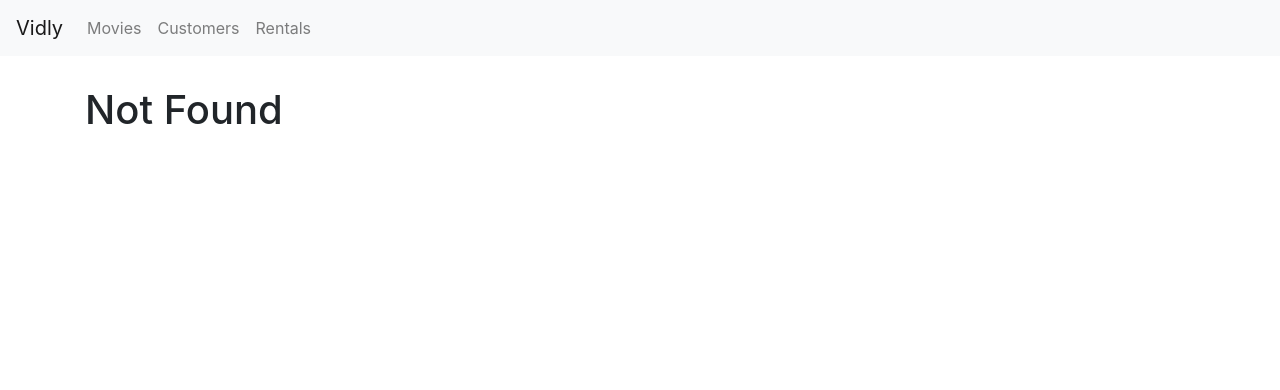
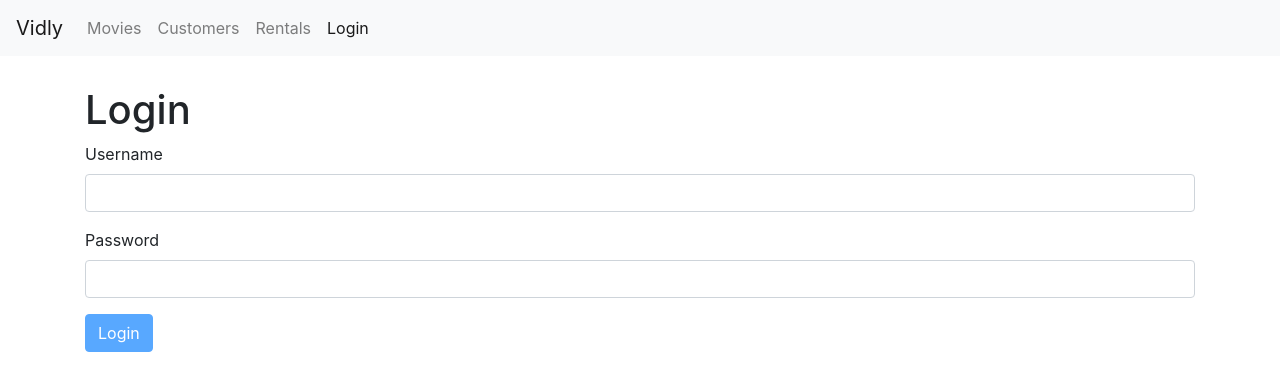
Before and after one commit to eyalkapah/react-movies-app, a React (Create React App) app: page /login in a window 1280 px wide. Before the commit this address led to /not-found. Shown: the top 390 px of the page. Built offline with nearby package versions, Linux system fonts and the light colour scheme.

Commit message:
add login

```diff
--- a/package.json
+++ b/package.json
@@ -5,6 +5,7 @@
   "dependencies": {
     "bootstrap": "^4.1.3",
     "font-awesome": "^4.7.0",
+    "joi-browser": "^13.4.0",
     "lodash": "^4.17.11",
     "prop-types": "^15.6.2",
     "react": "^16.5.2",
--- a/src/App.js
+++ b/src/App.js
@@ -6,6 +6,7 @@
 import Rentals from "./components/rentals";
 import NotFound from "./components/common/notFound";
 import MovieForm from "./components/movieForm";
+import LoginForm from "./components/loginForm";
 import "./App.css";
 class App extends Component {
   render() {
@@ -14,6 +15,7 @@
         <NavBar />
         <main className="container">
           <Switch>
+            <Route path="/login" component={LoginForm} />
             <Route path="/movies/:id" component={MovieForm} />
             <Route path="/movies" component={Movies} />
             <Route path="/customers" component={Customers} />
--- /dev/null
+++ b/src/components/common/form.jsx
@@ -0,0 +1,78 @@
+import React, { Component } from "react";
+import Input from "./input";
+import Joi from "joi-browser";
+
+class Form extends Component {
+  state = { data: {}, errors: {} };
+
+  validate = () => {
+    const options = { abortEarly: false };
+    const result = Joi.validate(this.state.data, this.schema, options);
+
+    if (!result.error) return null;
+
+    const errors = {};
+
+    for (const item of result.error.details) {
+      errors[item.path[0]] = item.message;
+    }
+
+    return errors;
+  };
+
+  validateProperty = ({ name, value }) => {
+    const obj = { [name]: value }; // computed property in ES6
+    const schema = { [name]: this.schema[name] };
+    const { error } = Joi.validate(obj, schema);
+
+    return error ? error.details[0].message : null;
+  };
+
+  handleSubmit = e => {
+    e.preventDefault(); // prevent the submission of the form in order to prevent full reload
+
+    const errors = this.validate();
+    this.setState({ errors: errors || {} });
+
+    if (errors) return;
+
+    this.doSubmit();
+  };
+
+  handleChange = ({ currentTarget: input }) => {
+    const errors = { ...this.state.errors };
+    const errorMessage = this.validateProperty(input);
+
+    if (errorMessage) errors[input.name] = errorMessage;
+    else delete errors[input.name];
+
+    const { data } = { ...this.state };
+    data[input.name] = input.value;
+    this.setState({ data, errors });
+  };
+
+  renderButton(label) {
+    return (
+      <button disabled={this.validate()} className="btn btn-primary">
+        {label}
+      </button>
+    );
+  }
+
+  renderInput(name, label, type = "text") {
+    const { data, errors } = this.state;
+
+    return (
+      <Input
+        type={type}
+        name={name}
+        label={label}
+        value={data[name]}
+        onChange={this.handleChange}
+        error={errors[name]}
+      />
+    );
+  }
+}
+
+export default Form;
--- /dev/null
+++ b/src/components/common/input.jsx
@@ -0,0 +1,13 @@
+import React from "react";
+
+const Input = ({ name, label, error, ...rest }) => {
+  return (
+    <div className="form-group">
+      <label htmlFor={name}>{label}</label>
+      <input {...rest} className="form-control" name={name} id={name} />
+      {error && <div className="alert alert-danger">{error}</div>}
+    </div>
+  );
+};
+
+export default Input;
--- a/src/components/common/navbar.jsx
+++ b/src/components/common/navbar.jsx
@@ -19,6 +19,9 @@
           <NavLink className="nav-item nav-link" to="/rentals">
             Rentals
           </NavLink>
+          <NavLink className="nav-item nav-link" to="/login">
+            Login
+          </NavLink>
         </div>
       </nav>
     );
--- a/src/components/common/tableBody.jsx
+++ b/src/components/common/tableBody.jsx
@@ -1,5 +1,4 @@
 import React, { Component } from "react";
-import { Link } from "react-router-dom";
 import _ from "lodash";
 
 class TableBody extends Component {
--- /dev/null
+++ b/src/components/loginForm.jsx
@@ -0,0 +1,36 @@
+import React from "react";
+import Joi from "joi-browser";
+import Form from "./common/form";
+
+class LoginForm extends Form {
+  state = {
+    data: { username: "", password: "" },
+    errors: {}
+  };
+
+  schema = {
+    username: Joi.string()
+      .required()
+      .label("Username"),
+    password: Joi.string()
+      .required()
+      .label("Password")
+  };
+
+  doSubmit = () => {};
+
+  render() {
+    return (
+      <div>
+        <h1>Login</h1>
+        <form onSubmit={this.handleSubmit}>
+          {this.renderInput("username", "Username")}
+          {this.renderInput("password", "Password", "password")}
+          {this.renderButton("Login")}
+        </form>
+      </div>
+    );
+  }
+}
+
+export default LoginForm;
```
Also changed, not shown: 1 other file (tests, documents, lock files or other folders).
